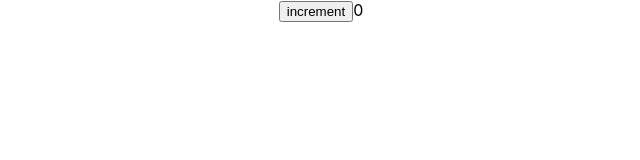
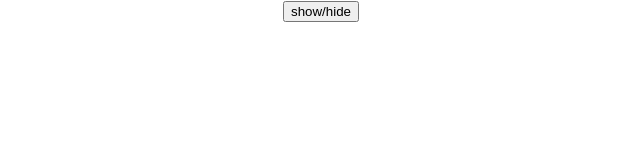
Before and after one commit to osamaazbarga/react-exersises, a React (Create React App) app: page / in a window 1280 px wide. Shown: the top 160 px of the page, without its empty margins (319-959 px from the left). Built offline with nearby package versions, Linux system fonts and the light colour scheme.

Commit message:
7.3-HideAndSeek

```diff
--- a/src/App.js
+++ b/src/App.js
@@ -3,6 +3,8 @@ import './App.css';
 import Button1 from './Components/Buttons-4.1/Buttons-4.1';
 import Cards from './Components/Cards-4.2/card'
 import Increment from './Components/Increment-7.1/Button'
+
+import Hide from './Components/Hide_And_Seek-7.2/HideAndSeek'
 
 import faker from 'faker'
 
@@ -17,7 +19,9 @@ function App() {
       <Cards linktext1="SHARE" linktext2="EXPLORE"/>
       <Cards linktext1="SHARE" linktext2="EXPLORE"/> */}
 
-      <Increment/>
+      {/* <Increment/> */}
+
+      <Hide/>
 
 
     </div>
--- /dev/null
+++ b/src/Components/Hide_And_Seek-7.2/HideAndSeek.js
@@ -0,0 +1,44 @@
+import { Component } from "react";
+
+
+class Hide extends Component{
+    constructor(){
+        super();
+        this.state={hide:'none'}
+        this.buttonClicked = this.buttonClicked.bind(this);
+    }
+
+    buttonClicked(e) {
+        if(this.state.hide=='none'){
+            this.setState({hide: this.state.hide='block'});
+        }
+        else {
+            this.setState({hide: this.state.hide='none'});
+        }
+    }
+
+    render(){
+        const mystyle={
+            background:"yellow",
+            width:'200px',
+            height:"200px",
+            display:this.state.hide
+        }
+        return (
+
+            <div>
+                <button onClick={this.buttonClicked}>
+                {
+                    'show/hide'
+                }
+            </button>
+
+            <div style={mystyle}></div>
+            </div>
+            );
+
+    }
+}
+
+
+export default Hide;
--- a/src/Components/Increment-7.1/Button.js
+++ b/src/Components/Increment-7.1/Button.js
@@ -14,11 +14,11 @@ class Countbtn extends Component{
     render(){
         return (
 
-            <div>
+           <div>
                 <button onClick={this.buttonClicked}>
-                {
-                    'increment'
-                }
+
+                    increment
+
             </button>
             {this.state.count}
             </div>
```
Also changed, not shown: 2 other files (tests, documents, lock files or other folders).
